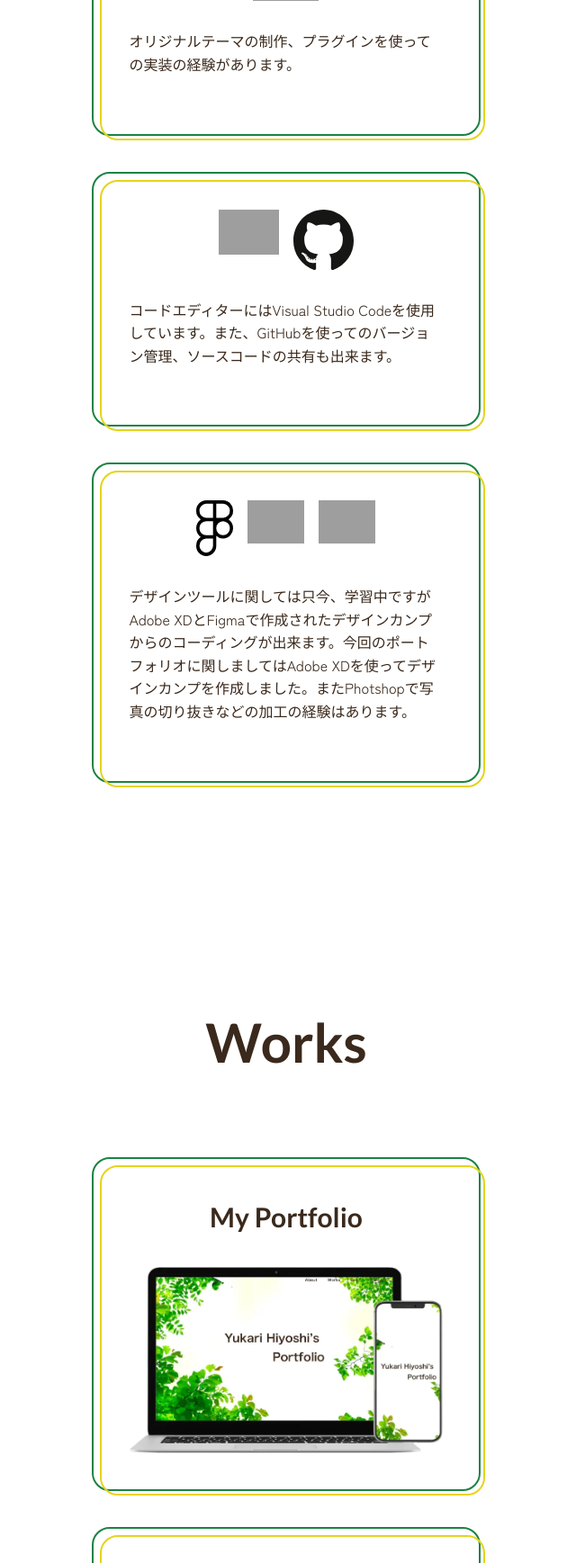
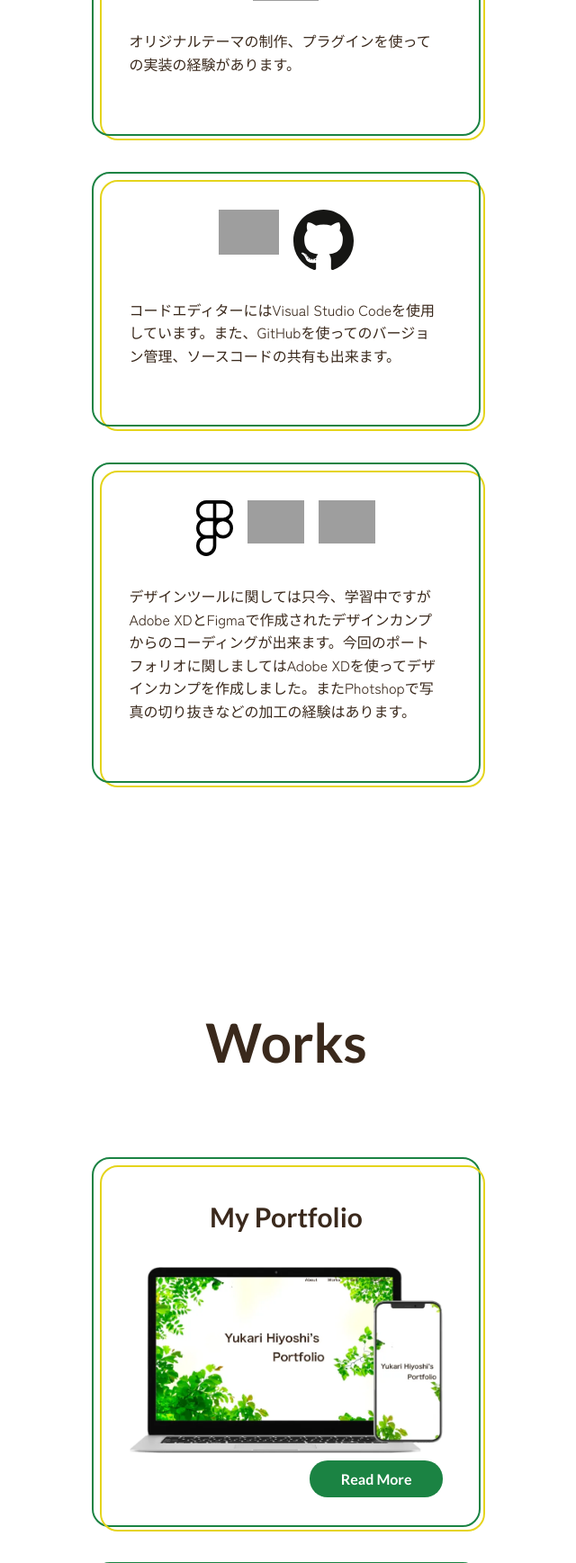
Before and after one commit to yuupiyo/MyPortfolio, a PHP site: page / in a window 1280 px wide. Shown: the part 2477-4214 px from the top of the page at 90% size, without its empty margins (322-962 px from the left). Run offline with PHP 8.4, Linux system fonts and the light colour scheme; grey boxes are pictures that could not be loaded.

Commit message:
works部分のアニメーション完成

```diff
--- a/css/style.css
+++ b/css/style.css
@@ -97,14 +97,59 @@ img {
           backdrop-filter: blur(20px);
 }
 
-.c-card, .c-card__skill {
+.c-card, .c-card__works, .c-card__skill {
   width: clamp(20.438rem, 17.692rem + 11.71vw, 27.063rem);
-  padding: 2.5rem;
 }
 .c-card__skill {
-  padding-bottom: 4rem;
+  padding: 2.5rem 2.5rem 4rem;
+}
+.c-card__works {
+  height: clamp(22.125rem, 20.673rem + 6.2vw, 26.25rem);
+  perspective: 1000px;
+}
+.c-card__inner {
+  display: inline-block;
+  width: 100%;
+  height: 100%;
+  border-radius: 1.25rem;
+  position: relative;
+  transform-style: preserve-3d;
+  transition: transform 1s;
+}
+.c-card__front {
+  position: absolute;
+  width: 100%;
+  height: 100%;
+  -webkit-backface-visibility: hidden;
+          backface-visibility: hidden;
+  padding: 2.5rem;
+  border-radius: 1.25rem;
+  transform: rotateY(0deg);
+}
+.c-card__back {
+  position: absolute;
+  width: 100%;
+  height: 100%;
+  -webkit-backface-visibility: hidden;
+          backface-visibility: hidden;
+  display: grid;
+  place-content: center;
+  padding: 2.5rem;
+  background-color: #fff;
+  border-radius: 1.25rem;
+  transform: rotateY(180deg);
 }
 
+@media (hover: hover) {
+  .c-card__works:hover .c-card__inner {
+    transform: rotateY(180deg);
+  }
+}
+@media (hover: none) {
+  .c-card__works:active.c-card__inner {
+    transform: rotateY(180deg);
+  }
+}
 .c-drop, .c-drop__left, .c-drop__center, .c-drop__right {
   border-radius: 50%;
   box-shadow: 14px 14px 30px #bebebe;
@@ -148,13 +193,61 @@ img {
   bottom: 0;
   left: 10%;
   background-color: #E5D41C;
-  border-radius: 68% 32% 42% 58%/63% 50% 50% 37%;
   z-index: -1;
+  -webkit-animation: fluidrotate 30s ease 0s infinite;
+          animation: fluidrotate 30s ease 0s infinite;
 }
 .c-image__WordPress {
   margin: 0 auto;
 }
 
+@-webkit-keyframes fluidrotate {
+  0%, 100% {
+    border-radius: 63% 37% 54% 46%/55% 48% 52% 45%;
+  }
+  14% {
+    border-radius: 40% 60% 54% 46%/50% 60% 40% 50%;
+  }
+  28% {
+    border-radius: 54% 46% 38% 62%/49% 70% 30% 51%;
+  }
+  42% {
+    border-radius: 61% 39% 55% 45%/61% 39% 61% 39%;
+  }
+  56% {
+    border-radius: 61% 39% 67% 33%/70% 50% 50% 30%;
+  }
+  70% {
+    border-radius: 50% 50% 34% 66%/56% 68% 32% 44%;
+  }
+  84% {
+    border-radius: 46% 54% 50% 50%/35% 61% 39% 65%;
+  }
+}
+
+@keyframes fluidrotate {
+  0%, 100% {
+    border-radius: 63% 37% 54% 46%/55% 48% 52% 45%;
+  }
+  14% {
+    border-radius: 40% 60% 54% 46%/50% 60% 40% 50%;
+  }
+  28% {
+    border-radius: 54% 46% 38% 62%/49% 70% 30% 51%;
+  }
+  42% {
+    border-radius: 61% 39% 55% 45%/61% 39% 61% 39%;
+  }
+  56% {
+    border-radius: 61% 39% 67% 33%/70% 50% 50% 30%;
+  }
+  70% {
+    border-radius: 50% 50% 34% 66%/56% 68% 32% 44%;
+  }
+  84% {
+    border-radius: 46% 54% 50% 50%/35% 61% 39% 65%;
+  }
+}
 .c-inner {
   width: clamp(20.438rem, 7.343rem + 55.87vw, 57.625rem);
   margin: 0 auto;
@@ -197,12 +290,12 @@ img {
   margin-bottom: 1.5rem;
 }
 
-.c-border {
+.c-border, .c-border__back {
   border: 0.125rem solid #1B8343;
   border-radius: 1.25rem;
   position: relative;
 }
-.c-border::after {
+.c-border::before, .c-border__back::before {
   content: "";
   border: 0.125rem solid #E5D41C;
   border-radius: 1.25rem;
@@ -211,12 +304,34 @@ img {
   left: 0.4375rem;
   width: 100%;
   height: 100%;
+  z-index: -1;
+}
+.c-border__back {
+  border: none;
+}
+.c-border__back::before {
+  content: "";
+  border: 0.125rem solid #E5D41C;
+  border-radius: 1.25rem;
+  position: absolute;
+  top: 0.4375rem;
+  left: -0.4375rem;
+  width: 100%;
+  height: 100%;
+  z-index: -1;
 }
 
-.c-button {
+.c-button, .c-button__works {
   padding: 0.5rem 1.5rem;
   background: #1B8343;
   border-radius: 1.25rem;
+  color: #FFFFFF;
+}
+.c-button__works {
+  display: block;
+  margin-left: auto;
+  margin-top: 0.5rem;
+  padding: 0.5rem 2.1875rem;
 }
 
 .p-about__photo {
--- a/index.html
+++ b/index.html
@@ -41,7 +41,7 @@
     </div> -->
   </div>
 
-  <main class="l-main">
+  <main class="l-main" ontouchstart="">
     <div class="c-inner">
       <section id="about" class="c-section p-about">
         <h2 class="c-font-family__en c-font-color__brown c-title__h2">About</h2>
@@ -113,12 +113,20 @@
       <section id="works" class="c-section">
         <h2 class="c-font-family__en c-font-color__brown c-title__h2">Works</h2>
         <ul class="c-flex__section">
-          <li class="c-card c-border">
-            <h3 class="c-font-family__en c-font-color__brown c-title__h3--works">My Portfolio</h3>
-            <picture>
-              <source srcset="./images/portfolio.webp" type="image/webp">
-              <img src="./images/portfolio.jpg" srcset="./images/portfolio@2x.jpg 2x" width="411" height="244" alt="このサイトの写真です!" loading="lazy">
-            </picture>
+          <li class="c-card__works">
+            <a href="#" class="c-card__inner c-border">
+              <div class="c-card__front">
+                <h3 class="c-font-family__en c-font-color__brown c-title__h3--works">My Portfolio</h3>
+                <picture>
+                  <source srcset="./images/portfolio.webp" type="image/webp">
+                  <img src="./images/portfolio.jpg" srcset="./images/portfolio@2x.jpg 2x" width="411" height="244" alt="このサイトの写真です!" loading="lazy">
+                </picture>
+                <button class="c-button__works c-font-family__en" type="button">Read More</button>
+              </div>
+              <div class="c-card__back c-border__back">
+                <p class="c-font-family__ja c-font-color__brown c-font-size c-text">自身のポートフォリオです。企画、デザイン、コーディング、WordPress化、サーバーへのデプロイまで行いました。セマンティックなマークアップ、保守性のあるCSS設計をするように意識して制作しました。</p>
+              </div>
+            </a>
           </li>
           <li class="c-card c-border">
             <h3 class="c-font-family__en c-font-color__brown c-title__h3--works">Hamburger-site</h3>
--- a/scss/object/component/_border.scss
+++ b/scss/object/component/_border.scss
@@ -4,7 +4,7 @@
   border: g.rem(2) solid g.$color-green;
   border-radius: g.rem(20);
   position: relative;
-  &::after {
+  &::before {
     content: "";
     border: g.rem(2) solid g.$color-yellow;
     border-radius: g.rem(20);
@@ -13,5 +13,21 @@
     left: g.rem(7);
     width: 100%;
     height: 100%;
+    z-index: -1;
+  }
+  &__back {
+    @extend .c-border;
+    border: none;
+    &::before {
+      content: "";
+      border: g.rem(2) solid g.$color-yellow;
+      border-radius: g.rem(20);
+      position: absolute;
+      top: g.rem(7);
+      left: g.rem(-7);
+      width: 100%;
+      height: 100%;
+      z-index: -1;
+    }
   }
 }
--- a/scss/object/component/_button.scss
+++ b/scss/object/component/_button.scss
@@ -4,4 +4,12 @@
   padding: g.rem(8) g.rem(24);
   background: g.$color-green;
   border-radius: g.rem(20);
+  color: g.$color-white;
+  &__works {
+    @extend .c-button;
+    display: block;
+    margin-left: auto;
+    margin-top: g.rem(8);
+    padding: g.rem(8) g.rem(35);
+  }
 }
--- a/scss/object/component/_card.scss
+++ b/scss/object/component/_card.scss
@@ -2,9 +2,56 @@
 
 .c-card {
   width: clamp(20.438rem, 17.692rem + 11.71vw, 27.063rem);
-  padding: g.rem(40);
+  // padding: g.rem(40);
   &__skill {
     @extend .c-card;
-    padding-bottom: g.rem(64);
+    padding: g.rem(40) g.rem(40) g.rem(64);
+    // padding-bottom: g.rem(64);
+  }
+  &__works {
+    @extend .c-card;
+    height: clamp(22.125rem, 20.673rem + 6.2vw, 26.25rem);
+    perspective: 1000px;
+  }
+  &__inner {
+    display: inline-block;
+    width: 100%;
+    height: 100%;
+    border-radius: g.rem(20);
+    position: relative;
+    transform-style: preserve-3d;
+    transition: transform 1s;
+  }
+  &__front {
+    position: absolute;
+    width: 100%;
+    height: 100%;
+    backface-visibility: hidden;
+    padding: g.rem(40);
+    border-radius: g.rem(20);
+    transform: rotateY(0deg);
+  }
+  &__back {
+    position: absolute;
+    width: 100%;
+    height: 100%;
+    backface-visibility: hidden;
+    display: grid;
+    place-content: center;
+    padding: g.rem(40);
+    background-color: #fff;
+    border-radius: g.rem(20);
+    transform: rotateY(180deg);
   }
 }
+
+@media (hover: hover) {
+  .c-card__works:hover .c-card__inner {
+    transform: rotateY(180deg);
+  }
+  }
+@media (hover: none) {
+  .c-card__works:active.c-card__inner {
+  transform: rotateY(180deg);
+}
+}
--- a/scss/object/component/_image.scss
+++ b/scss/object/component/_image.scss
@@ -26,11 +26,36 @@
       bottom: 0;
       left: 10%;
       background-color: g.$color-yellow;
-      border-radius: 68% 32% 42% 58% / 63% 50% 50% 37% ;
+      // border-radius: 63% 37% 54% 46% / 55% 48% 52% 45%  ;
       z-index: -1;
+      animation: fluidrotate 30s ease 0s infinite;
     }
   }
   &__WordPress {
     margin: 0 auto;
   }
 }
+
+@keyframes fluidrotate {
+  0%, 100% {
+    border-radius: 63% 37% 54% 46% / 55% 48% 52% 45%;
+  }
+  14% {
+    border-radius: 40% 60% 54% 46% / 50% 60% 40% 50%;
+  }
+  28% {
+    border-radius: 54% 46% 38% 62% / 49% 70% 30% 51%;
+  }
+  42% {
+    border-radius: 61% 39% 55% 45% / 61% 39% 61% 39%;
+  }
+  56% {
+    border-radius: 61% 39% 67% 33% / 70% 50% 50% 30%;
+  }
+  70% {
+    border-radius: 50% 50% 34% 66% / 56% 68% 32% 44%;
+  }
+  84% {
+    border-radius: 46% 54% 50% 50% / 35% 61% 39% 65%;
+  }
+}
```
Also changed, not shown: css/style.min.css, 2 other files.
